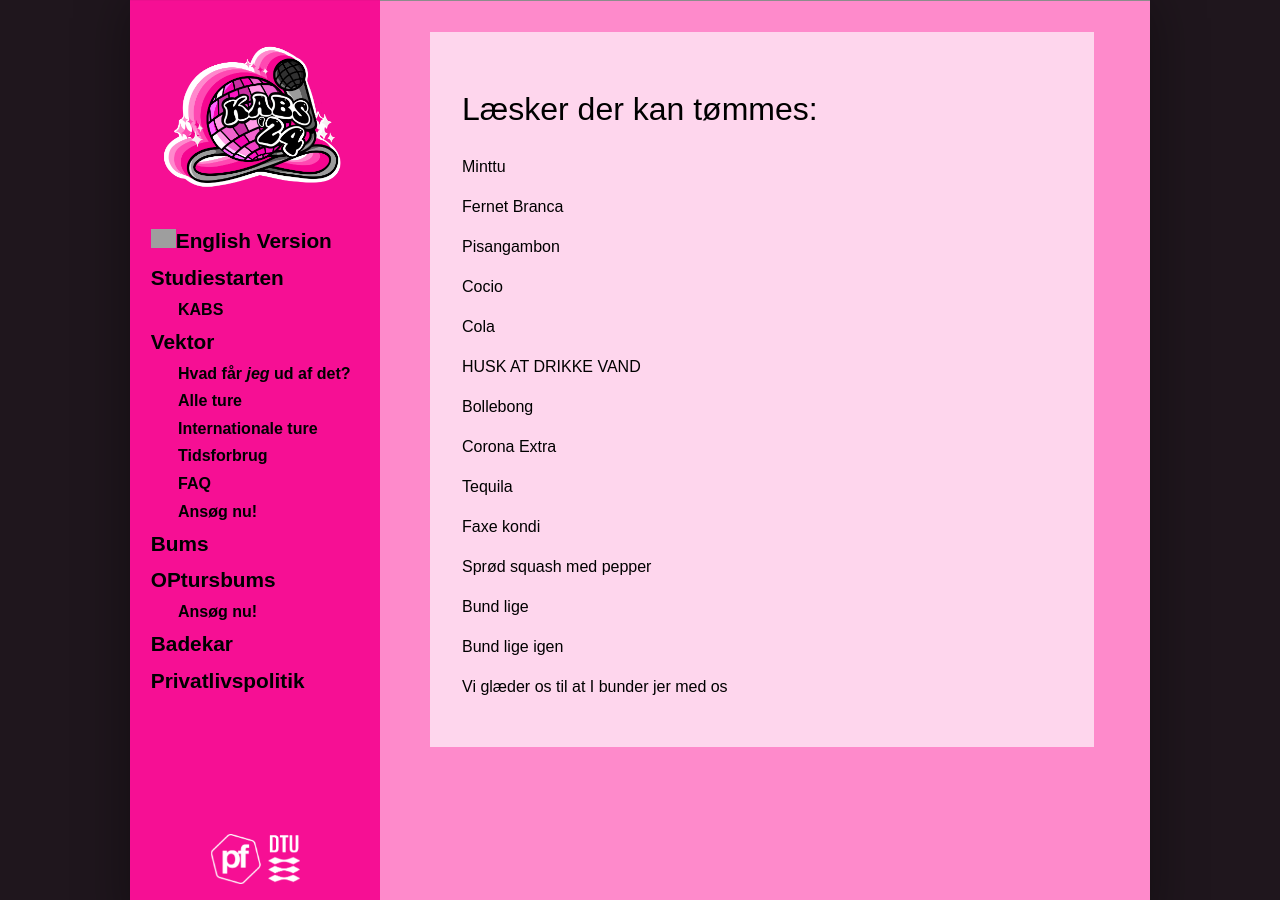
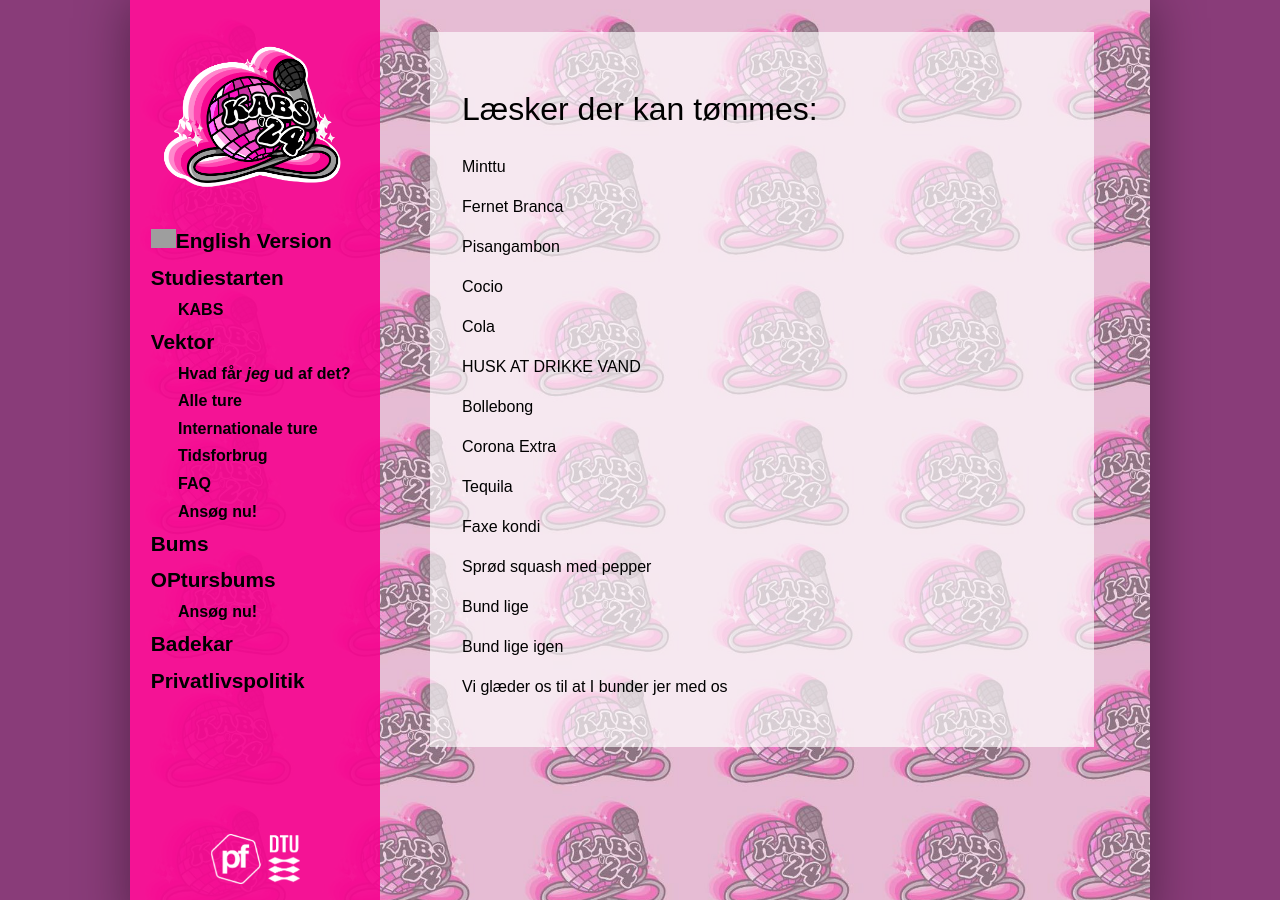
Before and after one commit to KABSDTU/kabsdtu.github.io, a Jekyll site: the page built from bund.md, in a window 1280 px wide and 900 px high. Built offline with Jekyll 4.4.1, drawn with Linux system fonts in a browser that asks for light colours; some web fonts are replaced; grey boxes are pictures that could not be loaded.

Commit message:
ændre farve på baggrund og backgrunds billede

```diff
--- a/static/css/main.css
+++ b/static/css/main.css
@@ -1,11 +1,11 @@
 :root {
   --article-color: rgba(255, 255, 255, 0.654);
   --nav-color: rgba(246, 5, 144, 0.92);
-  --cdwn-color: rgba(0, 0, 0, 0.5);
+  --cdwn-color: rgba(92, 92, 92, 0.5);
 }
 
 body {
-  background-color:rgb(31, 22, 29);
+  background-color:rgb(137, 60, 121);
 }
 
 #container {
@@ -13,7 +13,7 @@
   top: 0;
   font-family: "Droid", sans-serif;
   color: #000000;
-  background-image: url("/static/img/Midlertidig_baggrund.png");
+  background-image: url("/static/img/kabs_24_real_background.jpg");
   background-size: auto 100%;
   background-position: top;
   background-attachment: fixed;
@@ -104,7 +104,7 @@
 }
 
 nav ul li a:hover {
-  background-color: rgb(246, 225, 186);
+  background-color: rgb(226, 177, 234);
   color: rgb(118, 114, 112);
   box-shadow: 0 2px 0 rgba(0, 0, 0, 0.1);
 }
```
Also changed, not shown: static/img/kabs_24_real_background.jpg (added).
